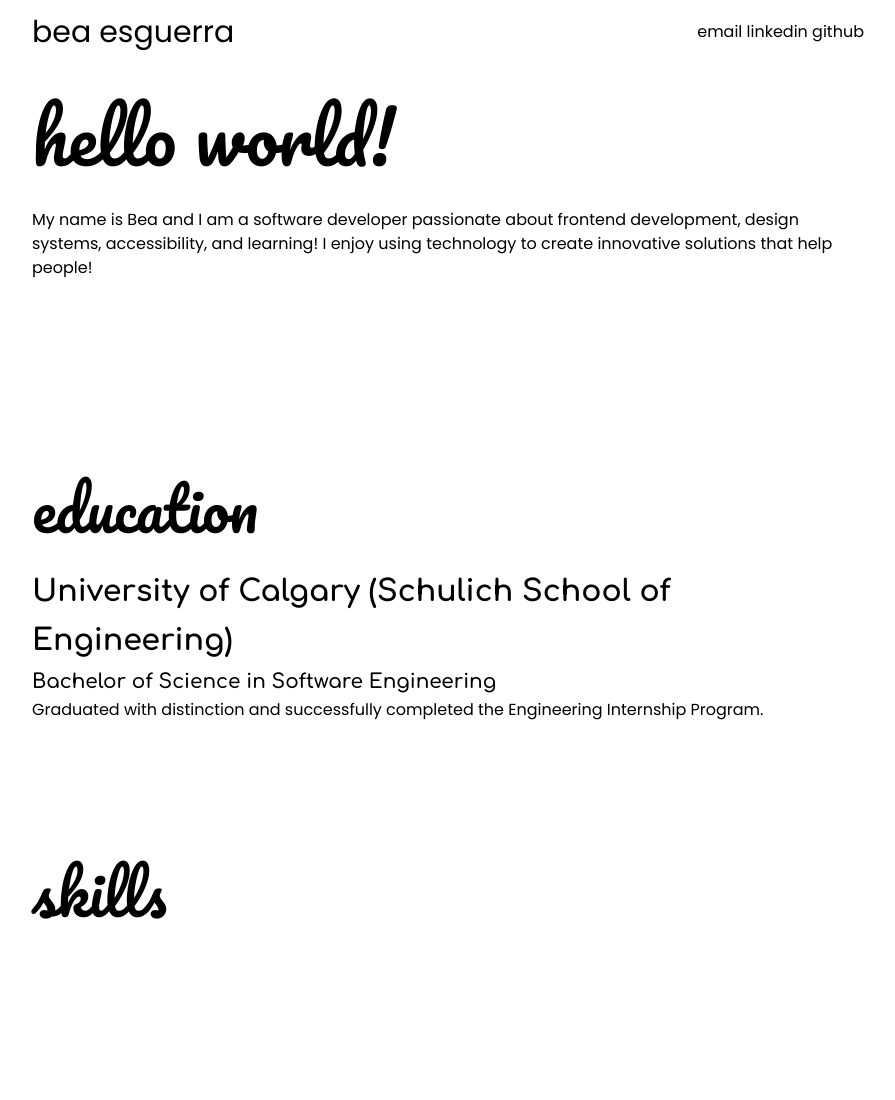
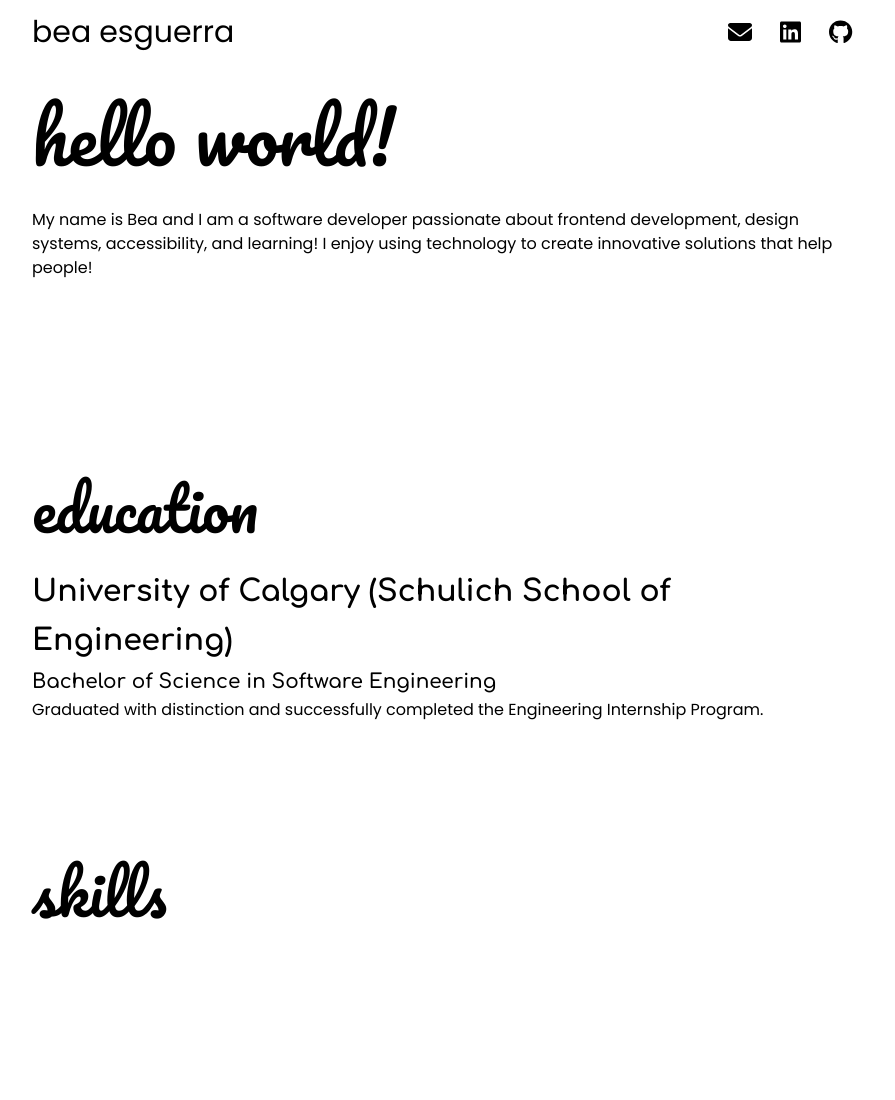
Before and after one commit to beaesguerra/beaesguerra.github.io, a Gatsby site: page / in a window 1280 px wide. Shown: the top 1100 px of the page, without its empty margins (192-1087 px from the left). Built offline with nearby package versions, Linux system fonts and the light colour scheme; Gatsby itself is replaced by a stand-in of ours.

Commit message:
set up contact info links

```diff
--- a/src/components/application/portfolio-header.tsx
+++ b/src/components/application/portfolio-header.tsx
@@ -1,14 +1,12 @@
 import * as React from 'react'
+import ContactInfo from '../context/contact-info'
+
 
 const PortfolioHeader = () => {
   return (
     <nav className="w-screen h-16 sticky top-0 px-56 flex justify-between items-center bg-white">
       <div className="text-3xl">bea esguerra</div>
-      <div>
-        email
-        linkedin
-        github
-      </div>
+      <ContactInfo />
     </nav>
   )
 }
--- /dev/null
+++ b/src/components/context/contact-info.tsx
@@ -0,0 +1,36 @@
+import * as React from 'react';
+import { faGithub, faLinkedin } from '@fortawesome/free-brands-svg-icons'
+import { faEnvelope } from '@fortawesome/free-solid-svg-icons'
+import IconLink from '../design-system/icon-link';
+
+type ContactInfoProps = {
+}
+
+const contactInfoItems = [
+  {
+    icon: faEnvelope,
+    href: 'mailto:bea.esguerra@outlook.com',
+    ariaLabel: 'Email me!',
+  },
+  {
+    icon: faLinkedin,
+    href: 'https://www.linkedin.com/in/beaesguerra',
+    ariaLabel: 'Visit my LinkedIn profile',
+  },
+  {
+    icon: faGithub,
+    href: 'https://github.com/beaesguerra',
+    ariaLabel: 'Visit my Github profile',
+  },
+]
+const ContactInfo = (props: ContactInfoProps) => (
+  <ul className="flex gap-1">
+    {contactInfoItems.map((item) => (
+      <li>
+        <IconLink href={item.href} ariaLabel={item.ariaLabel} icon={item.icon} />
+      </li>
+    ))}
+  </ul>
+);
+
+export default ContactInfo;
--- /dev/null
+++ b/src/components/design-system/icon-link.tsx
@@ -0,0 +1,23 @@
+import { IconProp } from '@fortawesome/fontawesome-svg-core';
+import * as React from 'react';
+import Icon from './icon';
+
+type IconLinkProps = {
+  href: string;
+  ariaLabel: string;
+  icon: IconProp;
+}
+
+const IconLink = (props: IconLinkProps) => (
+  <a
+    href={props.href}
+    aria-label={props.ariaLabel}
+    target="_blank"
+    rel="noopener noreferrer"
+    className="hover:opacity-75 p-3"
+  >
+    <Icon icon={props.icon} size="md" />
+  </a>
+);
+
+export default IconLink;
```
